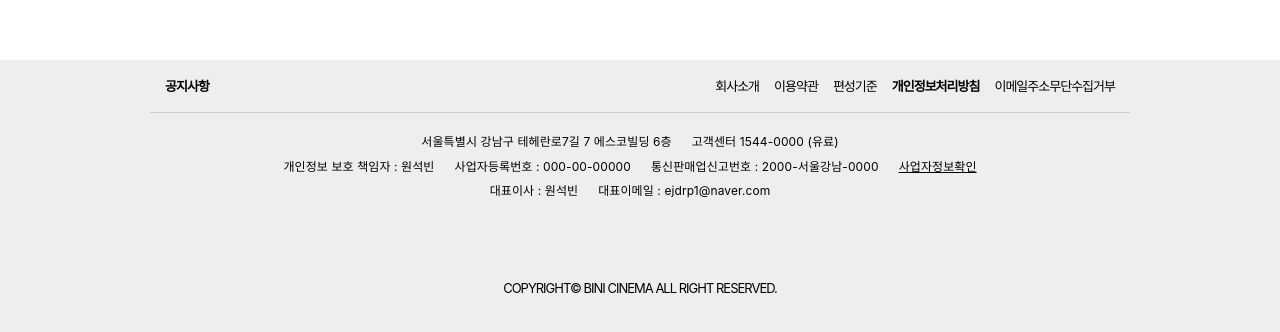
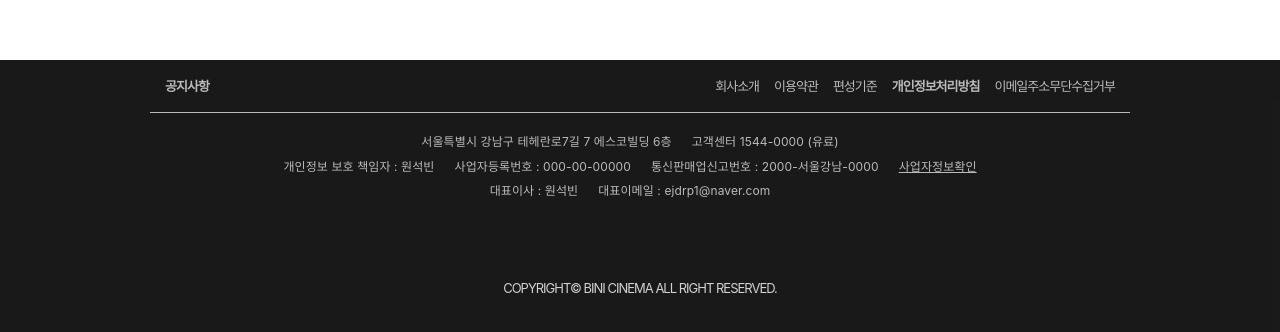
Before and after one commit to toy-prj/bini, a React (Create React App) app in the folder movie/: page / in a window 1280 px wide. Shown: the part 2440-2772 px from the top of the page. Built offline with nearby package versions, Linux system fonts and the light colour scheme.

Commit message:
230819 - footer 테마 수정

```diff
--- a/movie/src/scss/footer/MovieFooter.scss
+++ b/movie/src/scss/footer/MovieFooter.scss
@@ -7,7 +7,7 @@
 }
 
 .movie-footer-wrapper {
-    background: #eee;
+    background: rgb(1, 1, 1, .9);
     width: 100%;
     height: 350px;
 
@@ -46,6 +46,7 @@
                 @include disflex();
 
                 .movie-footer-bottom-text {
+                    color: rgb(255, 255, 255, .8);
                     width: 100%;
                     height: 100%;
                     font-size: 13px;
--- a/movie/src/scss/footer/MovieFooterMainInfo.scss
+++ b/movie/src/scss/footer/MovieFooterMainInfo.scss
@@ -24,6 +24,7 @@
                 @include disflex();
 
                 .movie-footer-main-info-text {
+                    color: rgb(255, 255, 255, .7);
                     margin-right: 20px;
                     font-size: 12px;
                     letter-spacing: 0.1px;
@@ -42,16 +43,22 @@
                 @include disflex();
 
                 .movie-footer-main-info-text {
+                    color: rgb(255, 255, 255, .7);
                     margin-right: 20px;
                     font-size: 12px;
                     letter-spacing: 0.1px;
                     @include disflex();
 
                     .movie-footer-main-inr-info-text {
+                        color: rgb(255, 255, 255, .7);
                         margin-left: 20px;
                         text-decoration: underline;
                         letter-spacing: 0.1px;
                         cursor: pointer;
+
+                        &:hover {
+                            color: #fff;
+                        }
                     }
                 }
             }
@@ -67,6 +74,7 @@
                 @include disflex();
 
                 .movie-footer-main-info-text {
+                    color: rgb(255, 255, 255, .7);
                     margin-right: 20px;
                     font-size: 12px;
                     letter-spacing: 0.1px;
--- a/movie/src/scss/footer/MovieFooterMenuList.scss
+++ b/movie/src/scss/footer/MovieFooterMenuList.scss
@@ -12,11 +12,11 @@
     margin: 0 auto;
 
     .movie-footer-menu-list-box {
+        border-bottom: 1px solid rgb(255, 255, 255, .7);
         width: 100%;
         height: 15%;
         padding: 0 15px;
         display: flex;
-        border-bottom: 1px solid #ccc;
 
         .movie-footer-menu-notice-box {
             width: 10%;
@@ -26,11 +26,16 @@
             align-items: center;
 
             .movie-footer-menu-list-text {
+                color: rgb(255, 255, 255, .7);
                 width: fit-content;
                 height: 50%;
                 font-size: 13px;
                 font-weight: bold;
                 cursor: pointer;
+
+                &:hover {
+                    color: #fff;
+                }
             }
         }
 
@@ -51,6 +56,7 @@
                 }
 
                 .movie-footer-menu-list-text {
+                    color: rgb(255, 255, 255, .7);
                     width: fit-content;
                     height: 50%;
                     margin-left: 15px;
@@ -58,6 +64,10 @@
                     letter-spacing: -1px;
                     cursor: pointer;
                     @include disflex();
+
+                    &:hover {
+                        color: #fff;
+                    }
                 }
             }
         }
```
Also changed, not shown: movie/src/js/header/MovieHeader.js (+12 -2 lines).
